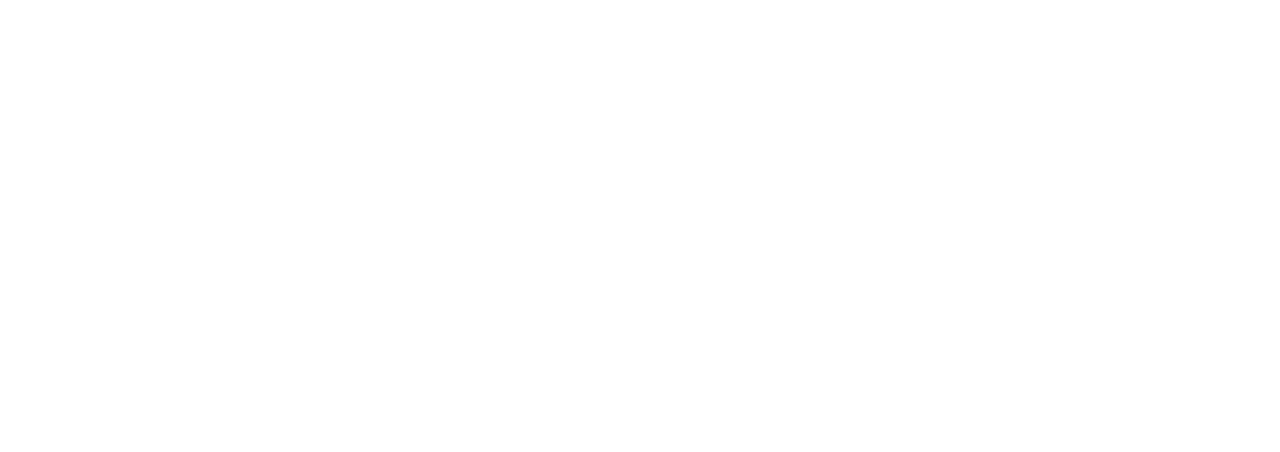
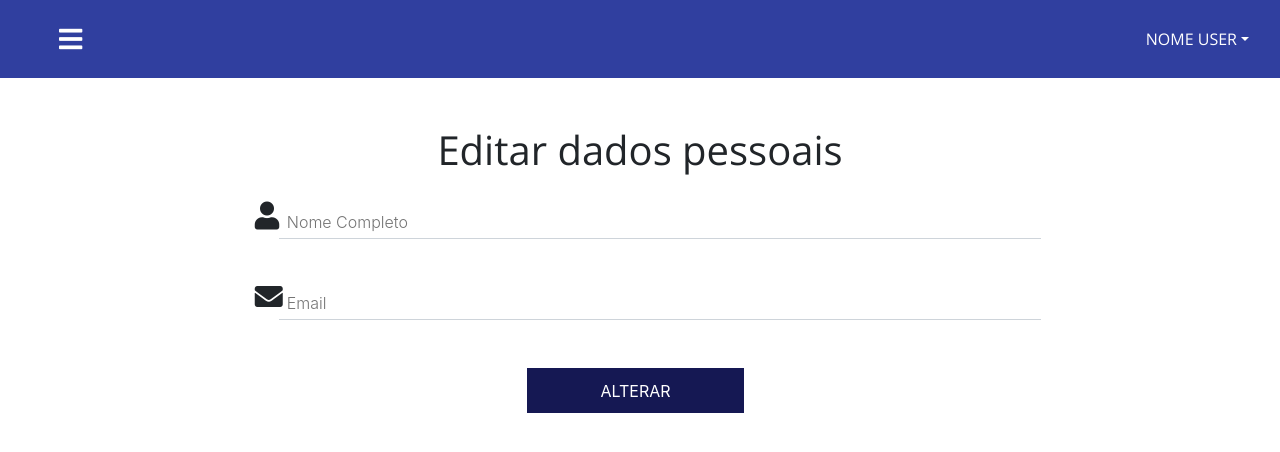
Before and after one commit to gmorae/Projeto_Thoughtworks, a React (Create React App) app in the folder React/: page /EditarDadosAdmin in a window 1280 px wide. Shown: the top 452 px of the page. Built offline with nearby package versions, Linux system fonts and the light colour scheme.

Commit message:
Pagina Editar dados do Admin com a rota

```diff
--- /dev/null
+++ b/React/src/Pages/Admin/EditarDadosAdmin/EditarDadosAdmin.js
@@ -0,0 +1,24 @@
+import React, { Component } from 'react'
+import NavBar from '../../../components/cabecalhos/cabecalhoAdmin/CabecalhoAdmin'
+import EditarDados from '../../../components/FormEditarDados/EditarDados'
+
+
+
+class EditarDadosAdmin extends Component {
+    render(){
+        return (
+            <div className="EditarDadosAdmin">
+                <NavBar />
+                <div className="container ">
+                <div className=" mt-5 text-center">
+                    <h1>Editar dados pessoais</h1>
+                </div>
+              <EditarDados />
+            </div>
+            </div>
+        )
+
+    }
+}
+
+export default EditarDadosAdmin;
--- a/React/src/index.js
+++ b/React/src/index.js
@@ -13,6 +13,7 @@ import Admin from './Pages/Admin/Home/Admin'
 import DadosPessoais from './Pages/EditarDadosPessoais/EditarDadosPessoais'
 import ListauUsuario from './Pages/Admin/ListaUsuario/ListaUsuario'
 import ListarEventos from './Pages/Admin/ListarEventos/ListarEventos'
+import EditarDadosAdmin from'./Pages/Admin/EditarDadosAdmin/EditarDadosAdmin'
 
 const Rotas = (
     <Router>
@@ -22,23 +23,24 @@ const Rotas = (
                 <Route path="/" exact component={App} />
                 <Route path="/Cadastro" component={Cadastro} />
                 <Route path="/Login" component={Login} />
-                <Route path="/DadosPessoais" component={DadosPessoais} />
 
 
                 {/** Rotas dos usuarios */}
                 <Route path="/User" component={User} />
+                <Route path="/DadosPessoais" component={DadosPessoais} />
 
 
 
                 {/** Rotas do administrador */}
                 <Route path="/Admin" component={Admin}/>
-                <Route path="/EditarDadosPessoais" component={DadosPessoais}/>
                 <Route path="/ListaUsuario" component={ListauUsuario}/>
                 <Route path="/ListarEventos" component={ListarEventos}/>
+                <Route path="/EditarDadosAdmin" component={EditarDadosAdmin}/>
 
 
 
                 {/*<Route component={NotFound} />*/}
+
             </Switch>
         </div>
     </Router>
```
